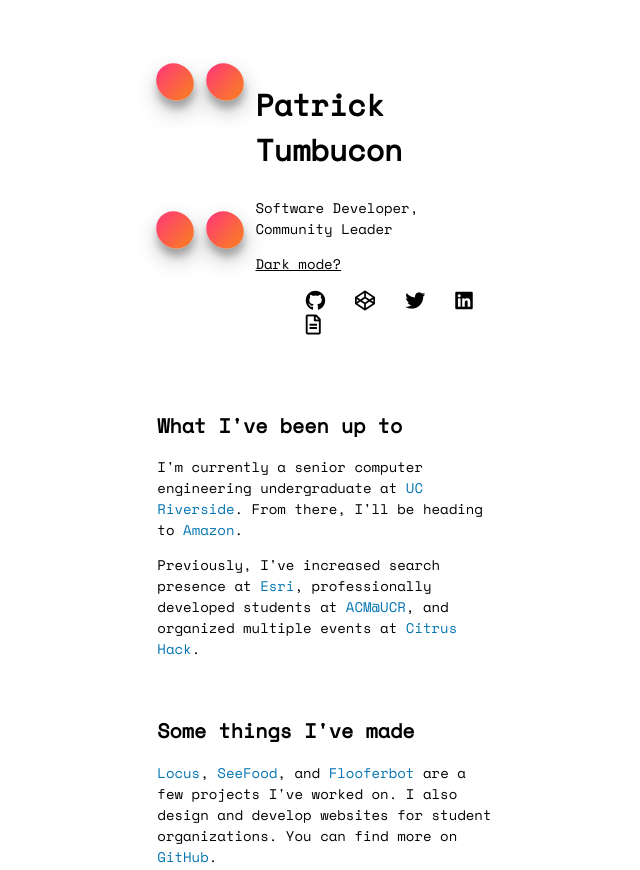
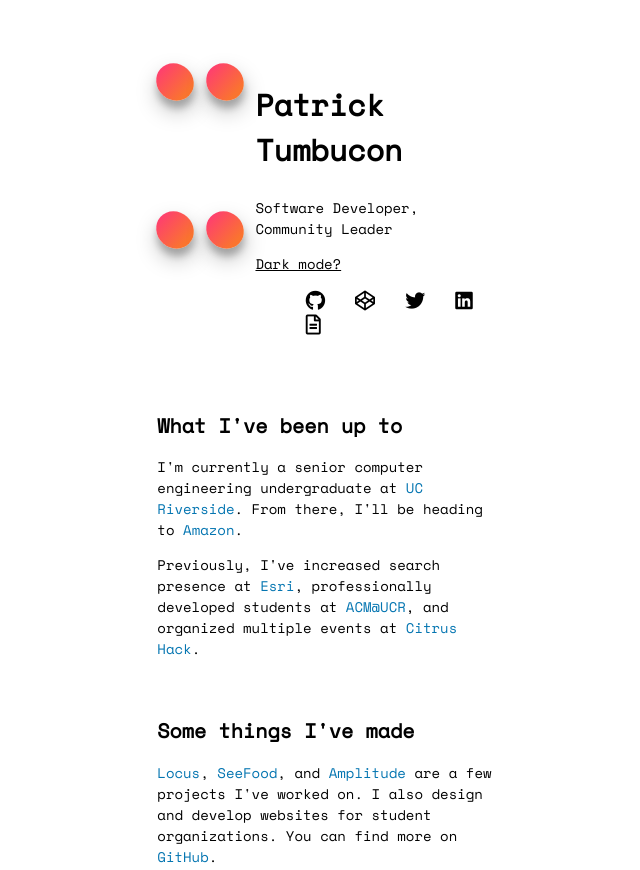
Before and after one commit to pattynextdoor/ptumb001.github.io, a plain HTML site: page index.html in a window 1280 px wide. Shown: the top 870 px of the page, without its empty margins (312-952 px from the left). Drawn offline with nearby package versions, Linux system fonts and the light colour scheme.

Commit message:
Replaced project

```diff
--- a/css/index.css
+++ b/css/index.css
@@ -41,6 +41,10 @@ li>a>i {
   font-size: 20px;
   transition-duration: 200ms;
   color: #000;
+}
+
+li>a:hover {
+  text-decoration: none;
 }
 
 li>a>i:hover {
@@ -89,13 +93,14 @@ section {
 a {
   text-decoration: none;
   color: #0475b1;
-  transition-duration: 250ms;
+  transition-duration: 500ms;
 }
 
 a:hover {
   background: linear-gradient(-45deg,rgba(49,255,147,1) 25%, rgba(24,102,239,1) 62%);
   -webkit-background-clip: text;
   -webkit-text-fill-color: transparent;
+  text-decoration: underline;
 }
 
 h1 {
--- a/index.html
+++ b/index.html
@@ -63,7 +63,8 @@
     <section>
       <h2>What I've been up to</h2>
       <p>
-        I'm currently a senior computer engineering undergraduate at <a href="http://ucr.edu">UC Riverside</a>. From there, I'll
+        I'm currently a senior computer engineering undergraduate at
+        <a href="http://ucr.edu">UC Riverside</a>. From there, I'll
         be heading to
         <a href="http://amazon.com">Amazon</a>.
       </p>
@@ -81,7 +82,7 @@
       <p>
         <a href="https://github.com/ptumb001/locus">Locus</a>,
         <a href="https://github.com/JohnPhamous/seefood">SeeFood</a>, and
-        <a href="https://github.com/ptumb001/flooferbot">Flooferbot</a>
+        <a href="https://github.com/ptumb001/amplitude">Amplitude</a>
         are a few projects I've worked on. I also design and develop websites
         for student organizations. You can find more on
         <a href="https://github.com/ptumb001">GitHub</a>.
```
